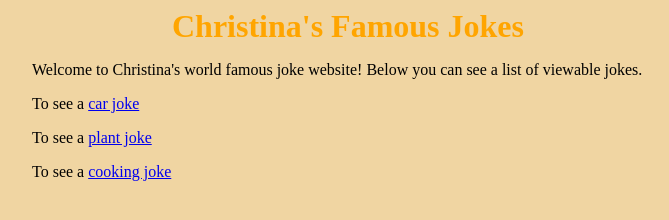
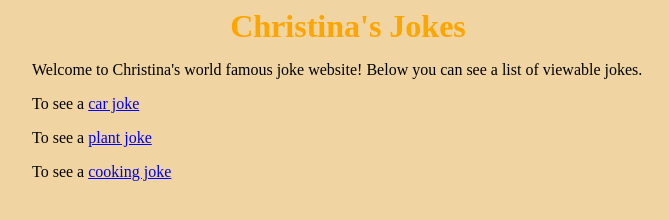
Before and after one commit to Crystellious/final-website, a plain HTML site: page Index.html in a window 1280 px wide. Shown: the whole page, without its empty margins (292-961 px from the left). Drawn offline with Linux system fonts and the light colour scheme.

Commit message:
index.html was changed for demo

```diff
--- a/Index.html
+++ b/Index.html
@@ -30,7 +30,7 @@
     </head>
 
     <body>
-        <h1>Christina's Famous Jokes</h1>
+        <h1>Christina's Jokes</h1>
         <p>
             Welcome to Christina's world famous joke website!
             Below you can see a list of viewable jokes.
```
